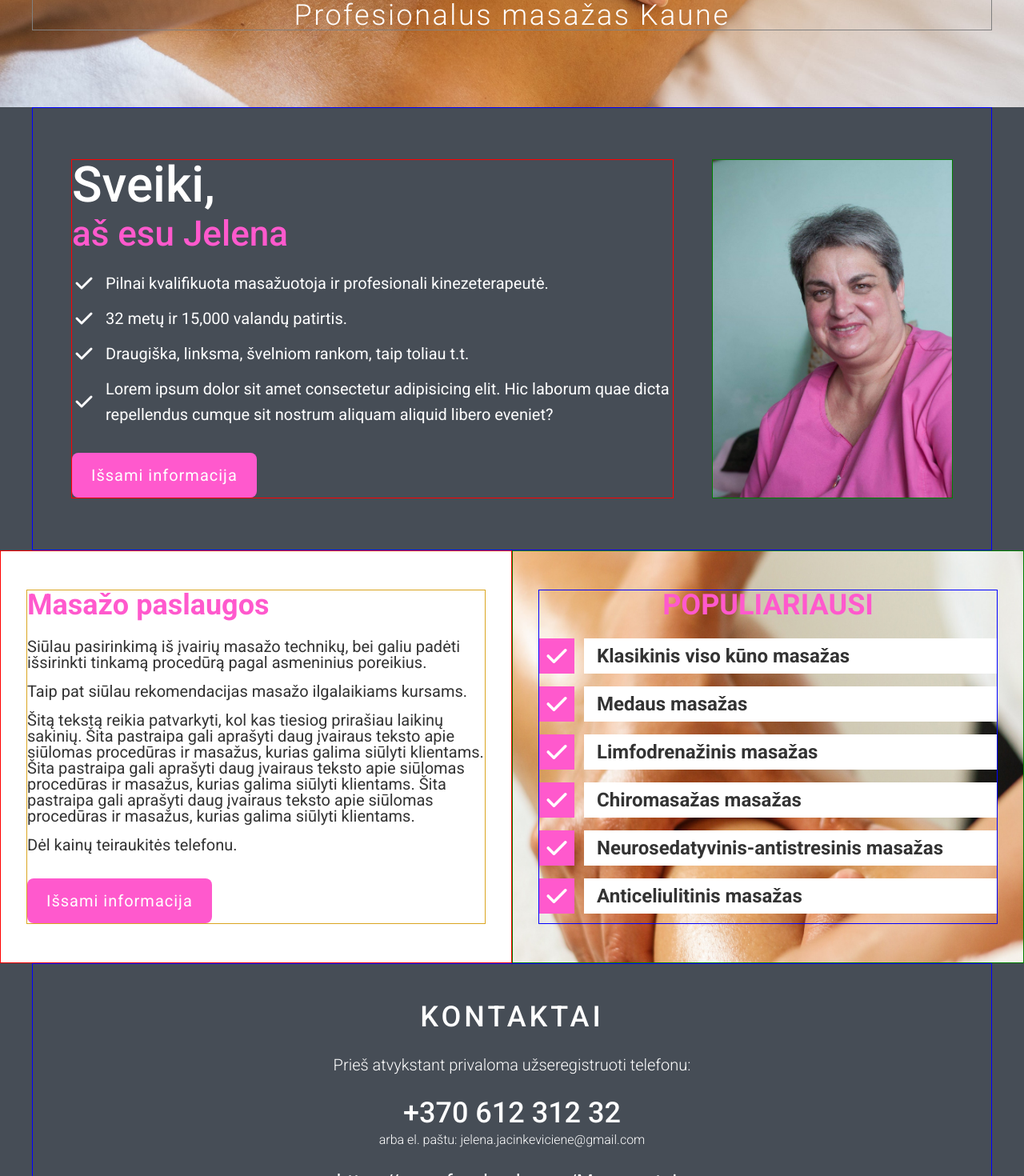
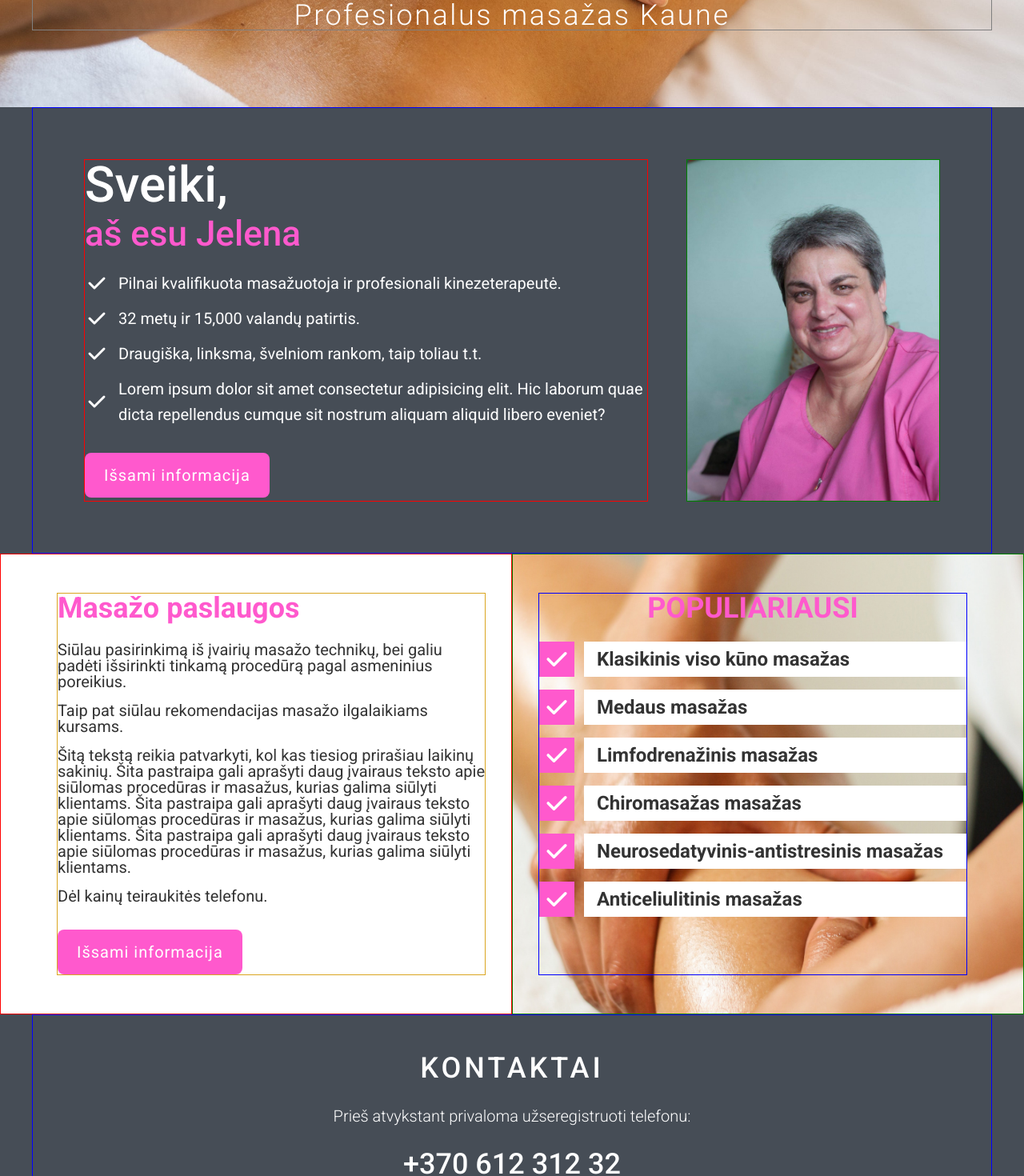
Before and after one commit to irgipaulius/website-masazai.net, a React (Create React App) app: page / in a window 1280 px wide. Shown: the part 680-2150 px from the top of the page at 80% size. Built offline with nearby package versions, Linux system fonts and the light colour scheme.

Commit message:
CSS fix for "navbar-line" and main containers width

```diff
--- a/src/components/About.css
+++ b/src/components/About.css
@@ -5,7 +5,7 @@
 .about-container {
   max-width: 120rem;
   margin: 0 auto;
-  padding: 6.4rem 4.8rem;
+  padding: 6.4rem;
 
   display: flex;
   gap: 4.8rem;
@@ -17,7 +17,7 @@
 }
 
 .about-text-container {
-  width: 60%;
+  width: 55%;
   color: white;
   font-size: 1.8rem;
 
@@ -56,16 +56,9 @@
   height: 3rem;
   /* color: #ff59cd; */
 }
-/*
-- Font sizes (px)
-10 / 12 / 14 / 16 / 18 / 20 / 24 / 30 / 36 / 44 / 52 / 62 / 74 / 86 / 98
-
-- Spacing system (px)
-2 / 4 / 8 / 12 / 16 / 24 / 32 / 48 / 64 / 80 / 96 / 128
-*/
 
 .about-image-container {
-  width: 40%;
+  width: 45%;
   /* height: 300px; */
   overflow: hidden;
 
--- a/src/components/Contacts.css
+++ b/src/components/Contacts.css
@@ -1,8 +1,6 @@
 .contacts {
   background-color: #464d56;
   max-width: 100%;
-  /* height: auto; */
-  /* height: 350px; */
 }
 
 .contacts-container {
--- a/src/components/Hero.css
+++ b/src/components/Hero.css
@@ -23,7 +23,6 @@
   border: 1px solid grey;
 }
 
-/* 16 / 18 / 20 / 24 / 30 / 36 / 44 / 52 / 62 / 74 / 86 / 98 */
 .hero-title {
   font-size: 8.6rem;
   font-weight: 500;
--- a/src/components/Main.css
+++ b/src/components/Main.css
@@ -25,7 +25,8 @@
   border: 1px solid red;
 }
 .main-texts {
-  max-width: 60rem;
+  /* 64 - 3.2 - 3.2 = 53.6 */
+  max-width: 53.6rem;
   margin: 4.8rem 3.2rem;
 
   flex-basis: 100%;
@@ -82,7 +83,8 @@
   border: 1px solid green;
 }
 .points-container {
-  max-width: 60rem;
+  /* 64 - 3.2 - 3.2 = 53.6 */
+  max-width: 53.6rem;
   margin: 4.8rem 3.2rem;
 
   flex-basis: 100%;
@@ -112,7 +114,6 @@
   background-color: white;
 
   flex-basis: 100%;
-  /* align-self: stretch; */
 
   padding: 1rem 1.6rem;
 
@@ -124,11 +125,3 @@
   background-color: #ff59cd;
   color: white;
 }
-
-/*
-- Font sizes (px)
-10 / 12 / 14 / 16 / 18 / 20 / 24 / 30 / 36 / 44 / 52 / 62 / 74 / 86 / 98
-
-- Spacing system (px)
-2 / 4 / 8 / 12 / 16 / 24 / 32 / 48 / 64 / 80 / 96 / 128
-*/
--- a/src/components/NavBar.css
+++ b/src/components/NavBar.css
@@ -21,13 +21,15 @@
 
 .navbar-line-container {
   background-color: white;
+  display: flex;
+  justify-content: center;
 }
 .navbar-line {
-  max-width: 120rem;
+  max-width: 96rem;
+  height: 0.8rem;
+
   margin: 0 20%;
-  padding: 0 3.2rem;
-
-  height: 0.8rem;
+  flex-basis: 100%;
 
   background-color: #ff59cd;
 
```
